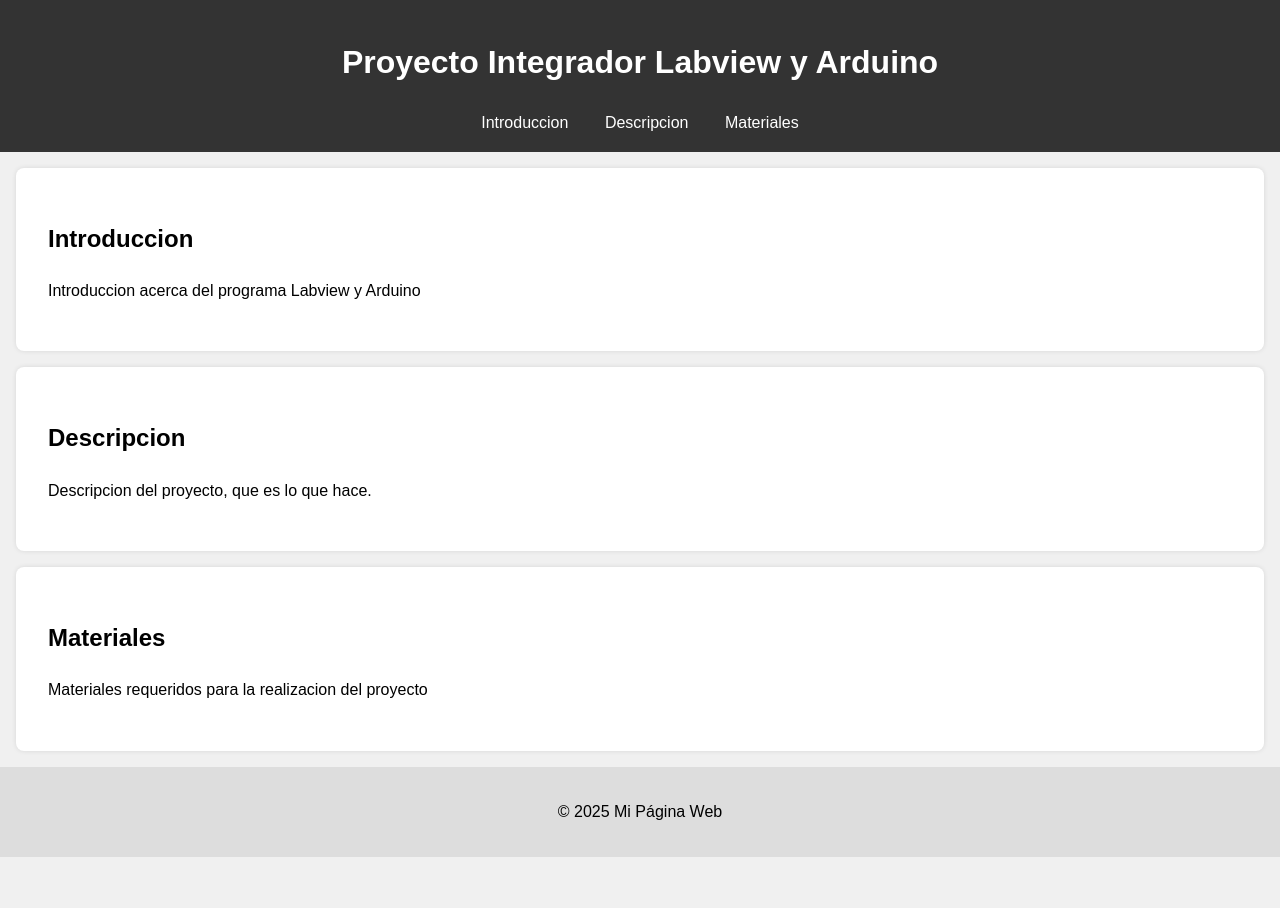
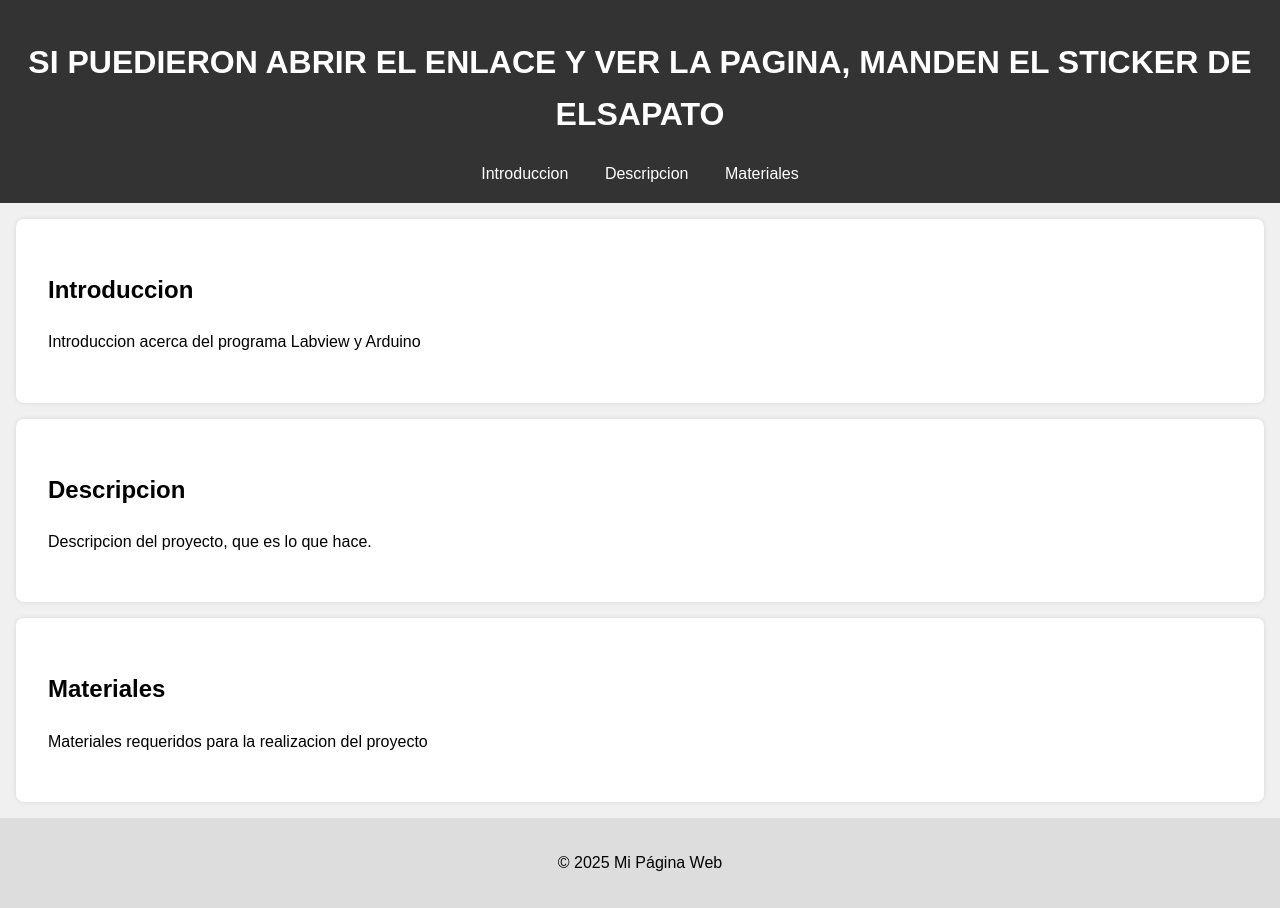
Before and after one commit to csandoval0918/IndustriaInteligente, a plain HTML site: page index.html in a window 1280 px wide. Before the commit the page ends 857 px from the top, so only its background shows below. Drawn offline with Linux system fonts and the light colour scheme.

Commit message:
Update index.html

```diff
--- a/index.html
+++ b/index.html
@@ -8,7 +8,7 @@
 </head>
 <body>
   <header>
-    <h1>Proyecto Integrador Labview y Arduino</h1>
+    <h1>SI PUEDIERON ABRIR EL ENLACE Y VER LA PAGINA, MANDEN EL STICKER DE ELSAPATO</h1>
     <nav>
       <a href="#intro">Introduccion</a>
       <a href="#descrip">Descripcion</a>
```
